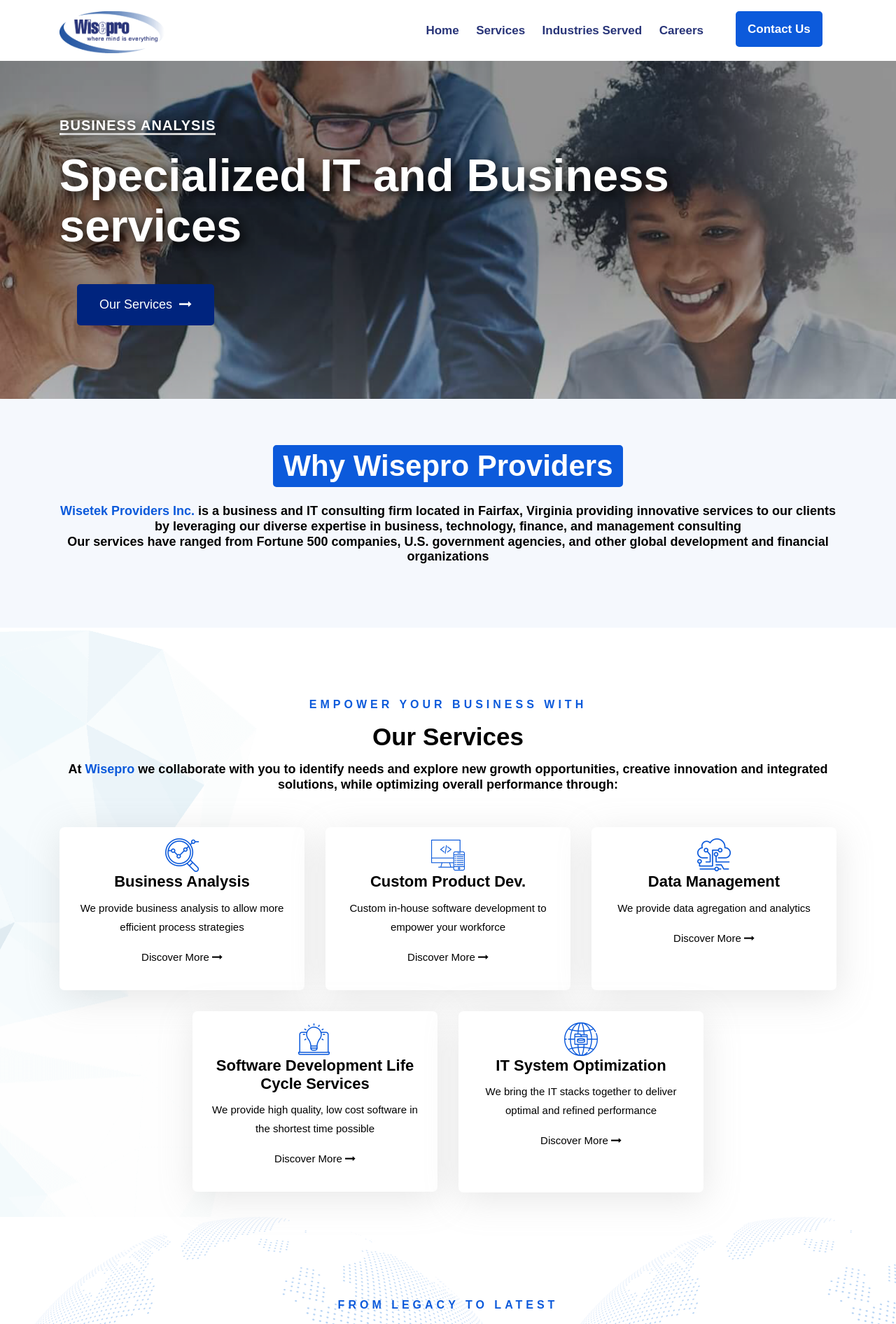
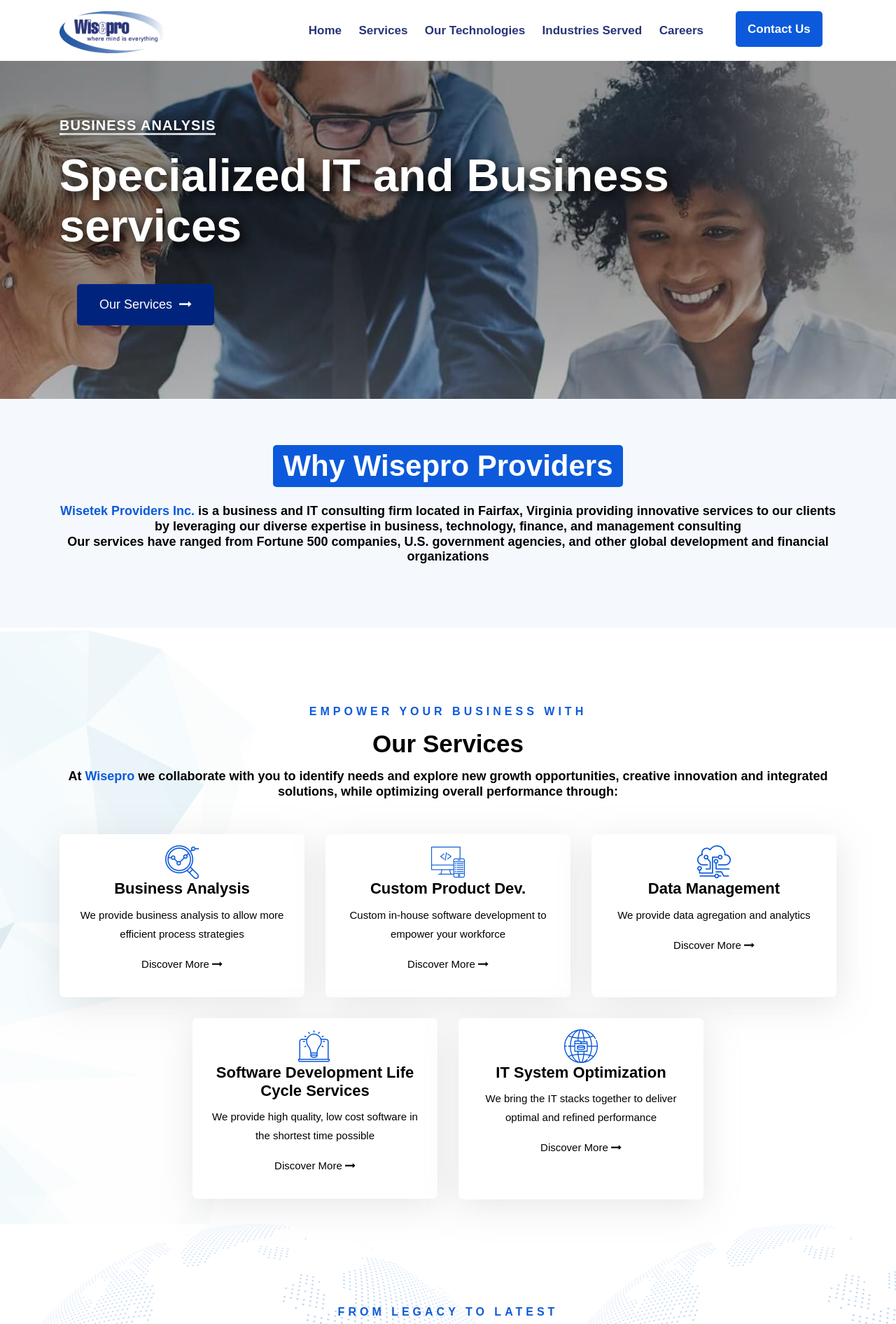
Before and after one commit to knightcydonia28/WiseproDev, a PHP site: page /home.html in a window 1280 px wide. Shown: the top 1892 px of the page at 70% size. Run offline with PHP 8.4, Linux system fonts and the light colour scheme; some web fonts are replaced.

Commit message:
top links: home, serverices, tech., and industry made active

```diff
--- a/frontend/assets/css/theme-default.css
+++ b/frontend/assets/css/theme-default.css
@@ -16,6 +16,7 @@ body {
     line-height: 27px;
     text-align: left;
 	font-family: 'Muli', sans-serif;
+    scroll-behaviour:smooth;
 }
 
 p {
--- a/frontend/home.html
+++ b/frontend/home.html
@@ -74,9 +74,10 @@
 					<div class="col-md-7">
 						<nav class="techno_menu">
 							<ul class="nav_scroll">
-                                <li><a href="#home">Home</a></li>
-								<li><a href="#services.html">Services</a></li>
-								<li><a href="#clients.html">Industries Served</a></li>
+                                <li><a href="home.html">Home</a></li>
+								<li><a href="home.html#services">Services</a></li>
+								<li><a href="home.html#technology">Our Technologies</a></li>
+								<li><a href="industries.html">Industries Served</a></li>
 								<li><a href="#careers.html">Careers</a></li>
 							</ul>
 						</nav>
@@ -250,7 +251,7 @@
 	<!--==================================================-->
 	<!----- Start OUR SERVICES Area ----->
 	<!--==================================================-->
-	<div class="feature_area pt-80 pb-35" style="background-image:url(assets/images/new/abs-bg7.png);">
+	<div id = "services" class="feature_area pt-90 pb-35" style="background-image:url(assets/images/new/abs-bg7.png);">
 		<div class="container">
 			<div class="row">
 
@@ -658,7 +659,7 @@
 	<!--==================================================-->
 	<!----- Start Techno Footer Middle Area ----->
 	<!--==================================================-->
-	<div class="footer-middle pt-40" style="background-image:url(assets/images/call-bg.png)" >
+	<div class="footer-middle pt-30" style="background-image:url(assets/images/call-bg.png)" >
 		<div class="container">
 			<div class="row">
 
```
Also changed, not shown: frontend/industries.html (+4 -3 lines).
